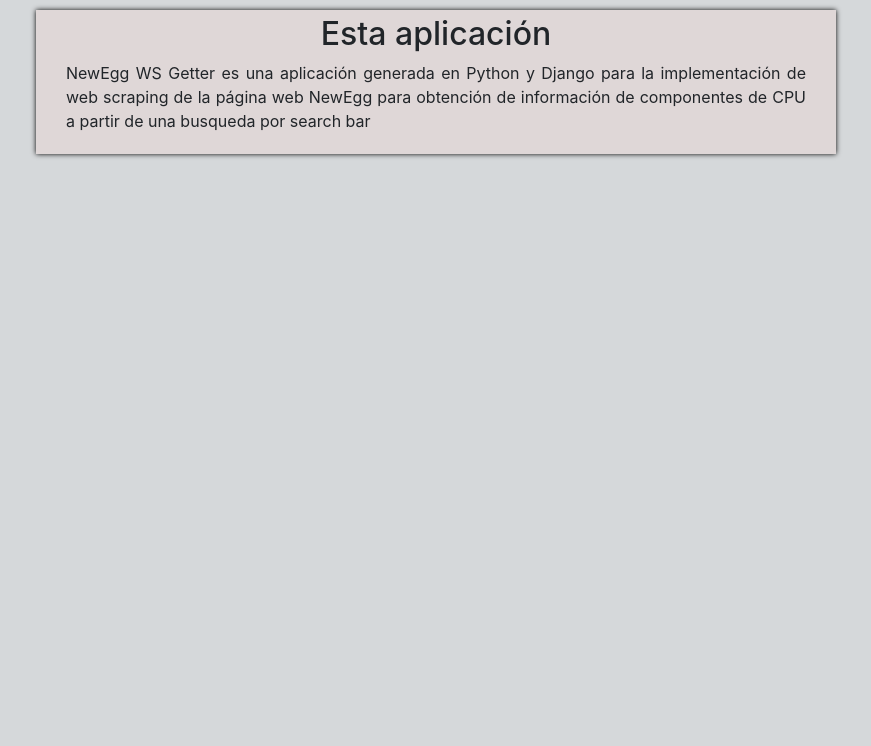
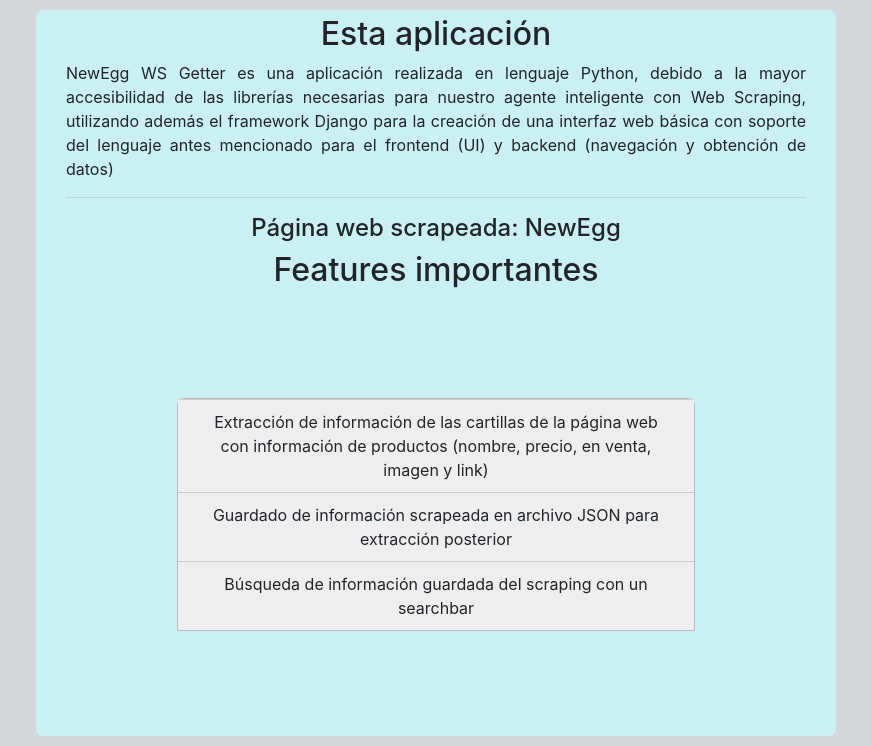
Before and after one commit to NickyGon/WebScrapingProyect, a Django app: page /aboutus in a window 1280 px wide. Shown: the part 56-802 px from the top of the page, without its empty margins (204-1075 px from the left). Before the commit the page ends 214 px from the top, so only its background shows below. Run offline with Django 4.2, Linux system fonts and the light colour scheme; parts of the project's set-up code (start-up, migrations or seed data) failed here and were passed over; some libraries are stand-ins or nearby versions.

Commit message:
details to about us page

```diff
--- a/webscrapingpc/main/static/plantillaaboutus.css
+++ b/webscrapingpc/main/static/plantillaaboutus.css
@@ -6,15 +6,33 @@ body{
     flex-direction: column;
     align-items: center;
     text-align: center;
-    background: rgb(223, 215, 215);
+    background: rgb(202, 240, 243);
     margin: 10px auto;
     padding: 5px 30px;
     width: 800px;
-    box-shadow: 0 0 5px black;
+    border-radius: 7px 7px 7px 7px;
   }
  p {
     text-align: justify;
   }
+
+  .mylist{
+    width: 70%;
+    padding: 0px;
+    margin: 100px auto;
+    border-top: 0px;
+    border-radius: 7px 7px 0px 0px;
+    border: 1px solid #bbb;
+  }
+  .mylist li{
+    list-style: none;
+    background: #eee;
+    border-top: 1px solid #ccc;
+    padding: 10px 20px;
+
+  }
+
+
 @media screen and (max-width:820px) {
     .wrapper {
       width: 80%;
--- a/webscrapingpc/main/templates/main/aboutus.html
+++ b/webscrapingpc/main/templates/main/aboutus.html
@@ -6,9 +6,18 @@
 <div class="wrapper">
     <h2>Esta aplicación</h2>
     <div>
-      <p>NewEgg WS Getter es una aplicación generada en Python y Django para la implementación de
-          web scraping de la página web NewEgg para obtención de información de componentes de CPU a partir de una busqueda
-          por search bar</p>
+      <p>NewEgg WS Getter es una aplicación realizada en lenguaje Python, debido a la mayor accesibilidad de las librerías necesarias para nuestro agente inteligente con Web Scraping,
+        utilizando además el framework Django para la creación de una interfaz web básica con soporte del lenguaje antes mencionado para el frontend (UI) y backend (navegación y obtención de datos)</p>
+        <hr style="width:100%;text-align:left;margin-left:0">
+    </div>
+    <h4>Página web scrapeada: NewEgg</h4>
+    <h2>Features importantes</h2>
+    <div>
+      <ul class="mylist">
+        <li>Extracción de información de las cartillas de la página web con información de productos (nombre, precio, en venta, imagen y link)</li>
+        <li>Guardado de información scrapeada en archivo JSON para extracción posterior</li>
+        <li>Búsqueda de información guardada del scraping con un searchbar</li>
+      </ul>
     </div>
   </div>
 {% endblock %}
```
